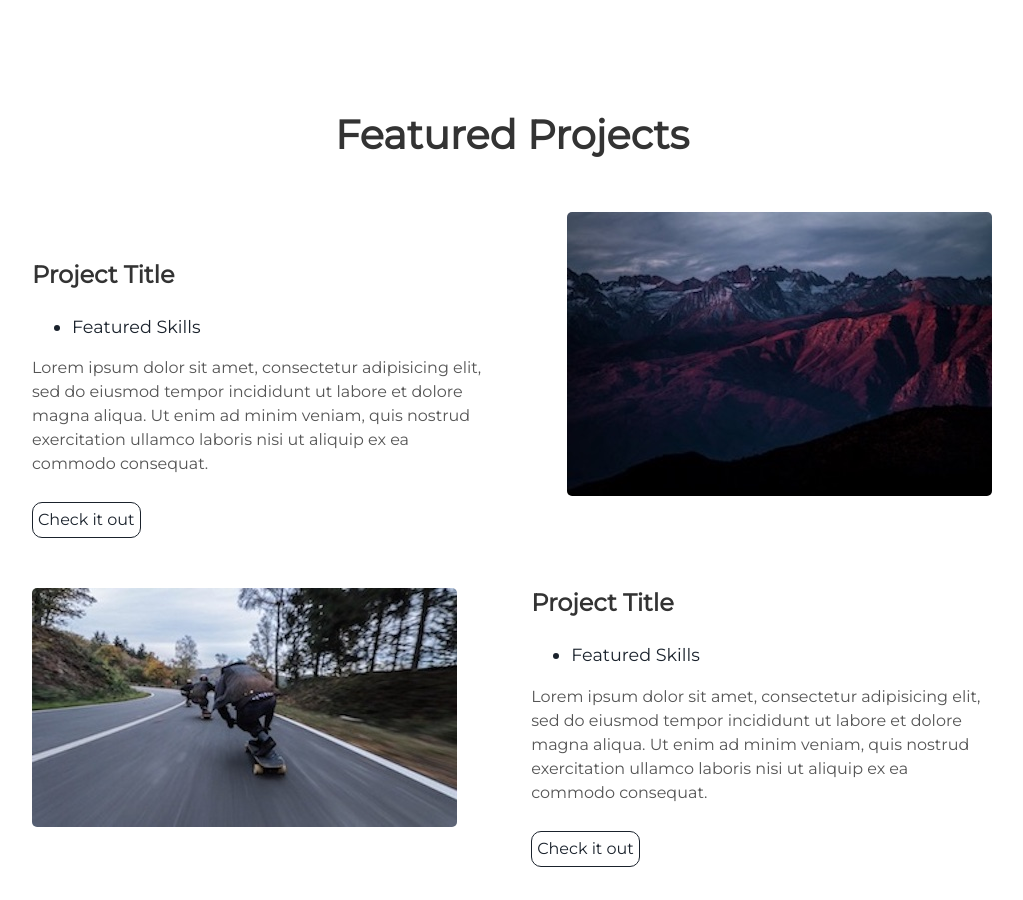
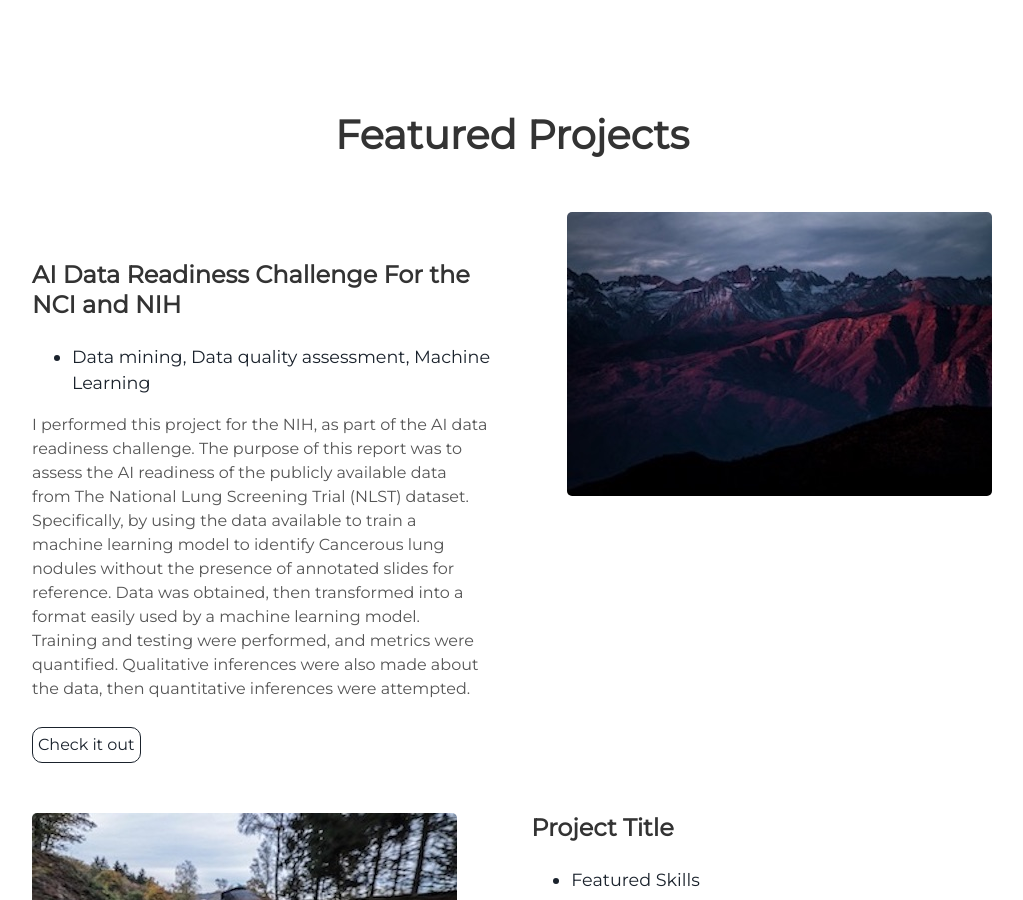
Before and after one commit to oohtmeel1/oohtmeel1.github.io, a Jekyll site: the page built from index.html, in a window 1280 px wide and 900 px high, scrolled down 1260 px. Shown: the whole window, without its empty margins (128-1151 px from the left). Built offline with Jekyll 4.4.1, drawn with Linux system fonts in a browser that asks for light colours.

Commit message:
Update projects.html

```diff
--- a/_includes/projects.html
+++ b/_includes/projects.html
@@ -6,11 +6,17 @@
     <img alt="mountains" src="{{ "/assets/img/mountains.jpg" | prepend: site.baseurl }}" />
   </div>
   <div class="contents">
-    <h3> Project Title </h3>
+    <h3> AI Data Readiness Challenge For the NCI and NIH </h3>
     <ul>
-      <li> Featured Skills</li>
+      <li> Data mining, Data quality assessment, Machine Learning</li>
     </ul>
-    <p>Lorem ipsum dolor sit amet, consectetur adipisicing elit, sed do eiusmod tempor incididunt ut labore et dolore magna aliqua. Ut enim ad minim veniam, quis nostrud exercitation ullamco laboris nisi ut aliquip ex ea commodo consequat.</p>
+    <p> I performed this project for the NIH, as part of the AI data
+     readiness challenge. The purpose of this report was to assess the AI readiness of the
+publicly available data from The National Lung Screening Trial (NLST) dataset. Specifically, by
+using the data available to train a machine learning model to identify Cancerous lung nodules without
+the presence of annotated slides for reference. Data was obtained, then transformed into a format easily
+used by a machine learning model. Training and testing were performed, and metrics were quantified. Qualitative
+ inferences were also made about the data, then quantitative inferences were attempted. </p>
     <a class="project-link" href="#">Check it out</a>
   </div>
 </div>
```
